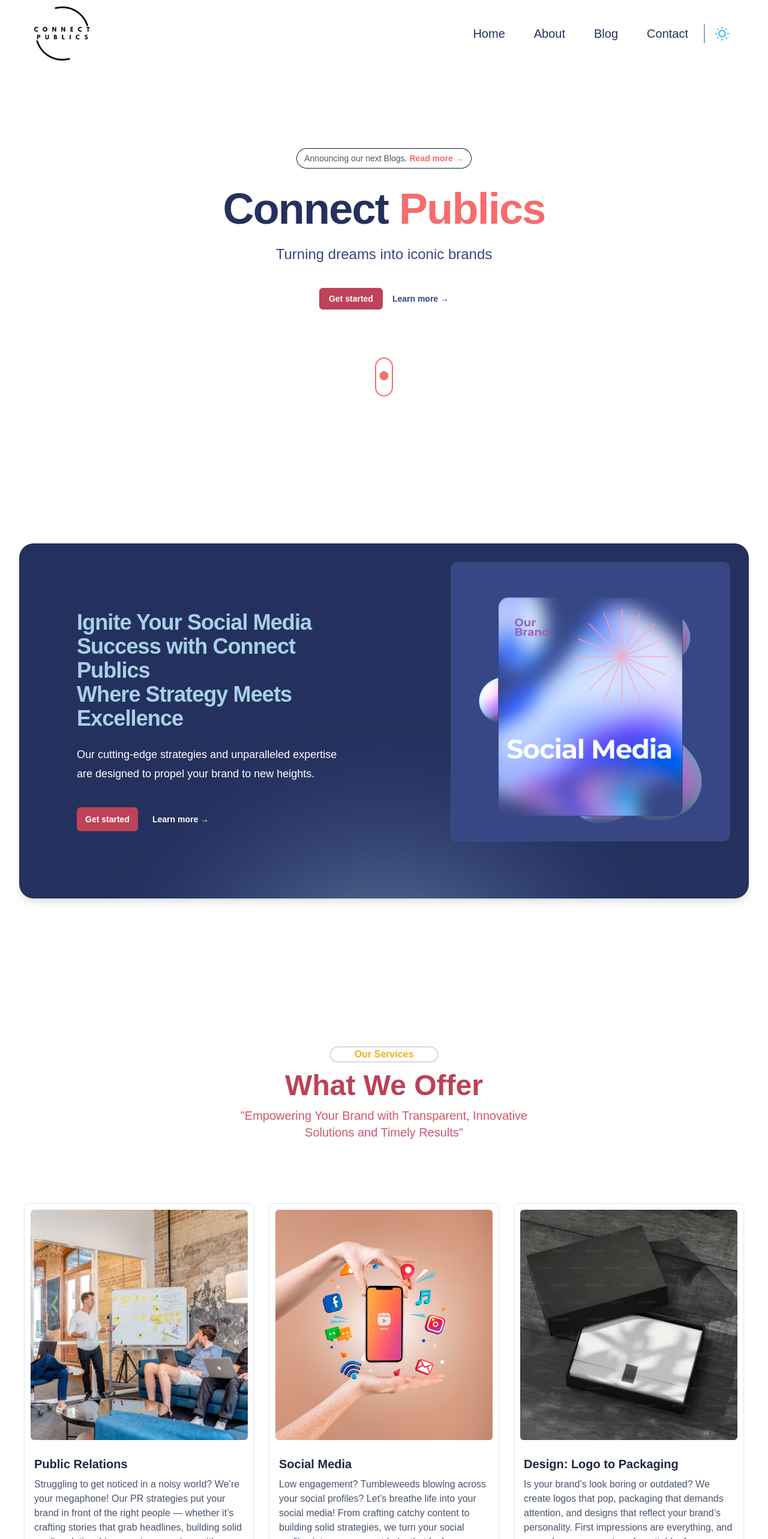
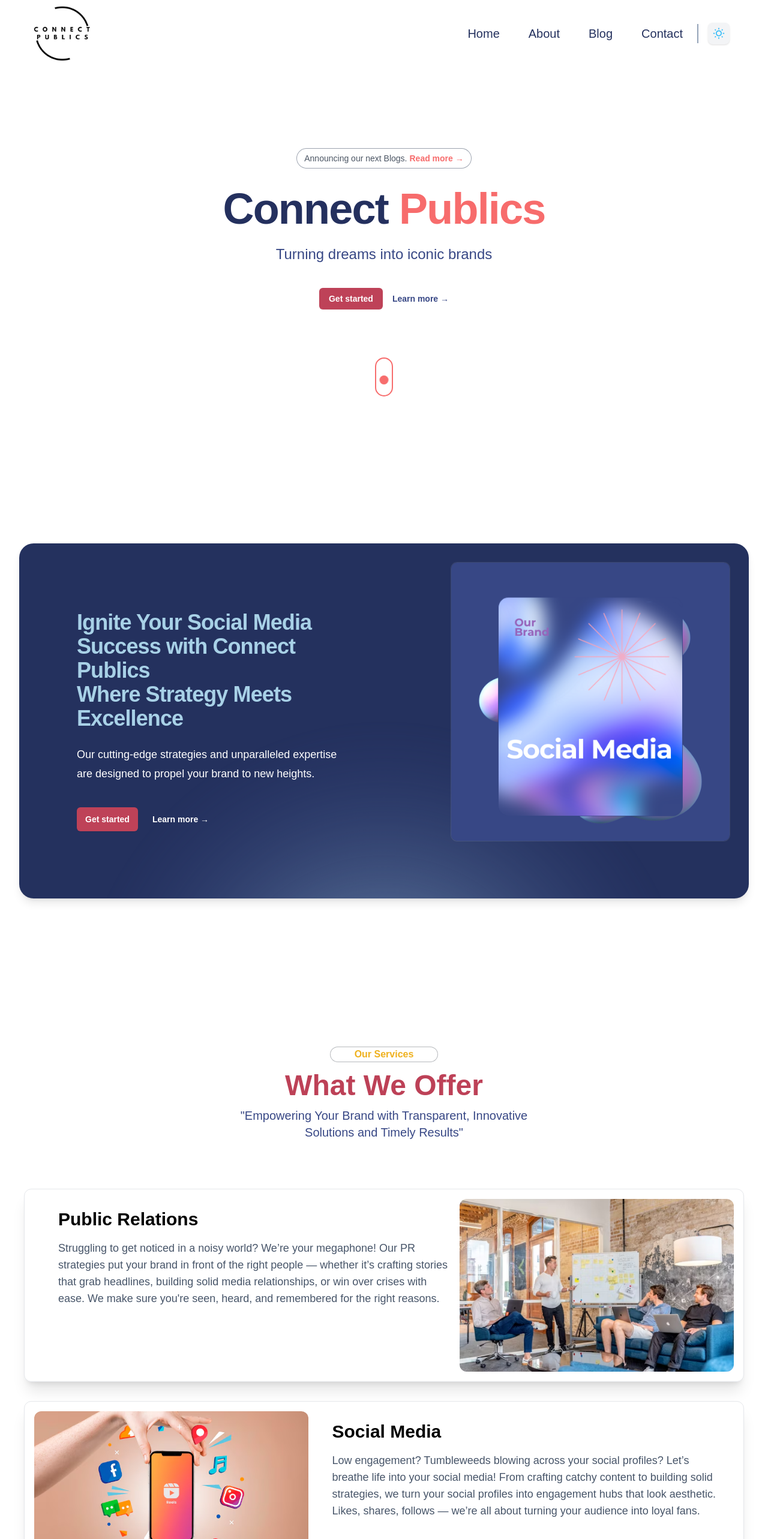
Before and after one commit to Sumit262601/Connect-Public, a React (Vite) app in the folder client/: page / in a window 1280 px wide. Shown: the top 2566 px of the page at 60% size. Built offline with nearby package versions, Linux system fonts and the light colour scheme; a web font is replaced by a local one.

Commit message:
Change UI

```diff
--- a/client/src/components/Blog.jsx
+++ b/client/src/components/Blog.jsx
@@ -1,14 +1,16 @@
-import React, { useEffect, useState } from 'react';
+import React, { useEffect, useState, useContext } from 'react';
 import Navbar from './Navbar';
 import Footer from './Footer';
 import Brand from '../components/Brand';
 import PageNotFound from '../admin/pages/PageNotFound';
 import { BLOGS_API, UPLOAD_IMAGE_API } from '../constant/constant';
+import { DarkModeContext } from '../context/DarkModeContext'; // Import DarkModeContext
 
 const Blog = () => {
     const [blogs, setBlogs] = useState([]);
     const [loading, setLoading] = useState(true);
     const [error, setError] = useState(null);
+    const { darkMode } = useContext(DarkModeContext); // Use DarkModeContext
 
     // Fetch blogs data from the backend
     useEffect(() => {
@@ -21,7 +23,7 @@
                 const data = await response.json();
                 setBlogs(data);
             } catch (err) {
-                <PageNotFound />
+                <PageNotFound />;
             } finally {
                 setLoading(false);
             }
@@ -33,35 +35,58 @@
         <>
             <Navbar />
             <Brand />
-            <div className="flex flex-col mb-6 mt-20 px-5 lg:px-12 sm:px-4">
+            <div className={`flex flex-col mb-6 mt-20 px-5 lg:px-12 sm:px-4`}>
                 {loading ? (
-                    <div className="text-center text-gray-500">Loading...</div>
+                    // Skeleton Loader
+                    <div className="space-y-6">
+                        {Array(6).fill().map((_, index) => (
+                            <div
+                                key={index}
+                                className={`animate-pulse flex flex-col md:flex-row md:space-x-6 space-y-6 md:space-y-0 rounded-xl shadow-md p-4 max-w-full ${darkMode ? 'bg-gray-900' : 'bg-white'} mb-8`}
+                            >
+                                {/* Skeleton Image Section */}
+                                <div className="w-full md:w-1/2 lg:w-2/5 bg-gray-300 rounded-xl h-64 sm:h-72"></div>
+
+                                {/* Skeleton Content Section */}
+                                <div className="w-full md:w-1/2 lg:w-3/5 flex flex-col space-y-4 p-4">
+                                    <div className="bg-gray-300 w-20 h-5 rounded-full"></div>
+                                    <div className="bg-gray-300 w-3/4 h-8 rounded-xl"></div>
+                                    <div className="bg-gray-300 w-full h-4 rounded-xl"></div>
+                                    <div className="bg-gray-300 w-1/3 h-4 rounded-xl"></div>
+                                    <div className="bg-gray-300 w-1/2 h-6 rounded-full"></div>
+                                </div>
+                            </div>
+                        ))}
+                    </div>
                 ) : error ? (
-                    <div className="text-center text-red-500">Error: {error}</div>
+                    <PageNotFound />
                 ) : blogs.length > 0 ? (
                     blogs.map((blog) => (
                         <div
                             key={blog._id}
-                            className="flex flex-col md:flex-row md:space-x-6 space-y-6 md:space-y-0 rounded-xl shadow-md shadow-gray-400 p-4 max-w-full bg-white mb-8"
+                            className={`flex flex-col md:flex-row md:space-x-6 border space-y-6 md:space-y-0 rounded-xl p-4 max-w-full mb-8
+                            ${darkMode ? 'bg-gray-700 text-gray-300' : 'bg-[#ffffff] text-gray-800'}
+                            shadow-xl`}
                         >
                             {/* Image Section */}
                             <div className="w-full md:w-1/2 lg:w-2/5">
                                 <img
                                     src={`${UPLOAD_IMAGE_API}/${blog.images}`}
-                                    alt={blog.title}
-                                    className="rounded-xl w-full h-64 sm:h-72 md:h-full object-cover"
+                                    alt="Blog Img"
+                                    className="rounded-xl w-full h-48 sm:h-62 md:h-64 lg:h-96 object-cover"
                                 />
                             </div>
                             {/* Content Section */}
-                            <div className="w-full md:w-1/2 lg:w-3/5 bg-white flex flex-col space-y-4 p-4">
-                                <div className="bg-gray-200 w-max px-4 py-1 rounded-full text-xs font-medium text-gray-800">
+                            <div className="w-full md:w-1/2 lg:w-3/5 flex flex-col space-y-4 p-4">
+                                <div className={`w-max px-4 py-1 rounded-full text-xs font-medium
+                                ${darkMode ? 'bg-slate-200 text-gray-900' : 'bg-gray-200 text-gray-800'}`}>
                                     Blog's
                                 </div>
-                                <h3 className="font-black text-gray-800 text-2xl sm:text-3xl">{blog.title}</h3>
-                                <p className="text-gray-500 text-base sm:text-lg">{blog.description}</p>
+                                <h3 className="font-black text-2xl sm:text-3xl">{blog.title}</h3>
+                                <p className="text-base sm:text-lg">{blog.description}</p>
                                 <div className="flex items-center space-x-2">
                                     <span className="font-semibold text-md">Author:</span>
-                                    <p className="text-[#314078] leading-none text-md">Connect Publics</p>
+                                    <p className={`${darkMode ? 'text-[#ffffff]' : 'text-[#BE4258] leading-none text-md'}`}>Connect Publics</p>
                                 </div>
                             </div>
                         </div>
@@ -70,6 +95,7 @@
                     <PageNotFound />
                 )}
             </div>
+
             <Footer />
         </>
     );
--- a/client/src/components/Brand.jsx
+++ b/client/src/components/Brand.jsx
@@ -4,7 +4,7 @@
 const HeroSection = () => {
     return (
         <div
-            className="h-96 sm:h-auto p-6 sm:p-8 md:p-12 lg:p-16 xl:p-20 text-white text-center flex items-center justify-center"
+            className="h-96 sm:h-auto p-6 sm:p-32 md:p-32 lg:p-18 xl:p-32 text-white text-center flex items-center justify-center"
             style={{
                 backgroundImage: `url(${bgImage})`,
                 backgroundSize: 'cover',
--- a/client/src/components/HeroSection.jsx
+++ b/client/src/components/HeroSection.jsx
@@ -9,7 +9,7 @@
     <div className={`relative px-4 pt-14 lg:px-8 ${darkMode ? 'bg-dark' : 'bg-transparent'}`}>
       <div className="mx-auto max-w-2xl py-20 sm:py-32 lg:py-20">
         <div className="hidden sm:mb-8 sm:flex sm:justify-center">
-          <div className={`relative flex gap-1 rounded-full px-3 py-1 text-sm leading-6 ${darkMode ? 'text-gray-300 ring-1 ring-gray-500 hover:ring-gray-600' : 'text-gray-600 ring-1 ring-gray-900 hover:ring-gray-900/20'}`}>
+          <div className={`relative flex gap-1 rounded-full px-3 py-1 text-sm leading-6 ${darkMode ? 'text-gray-300 ring-1 ring-gray-500 hover:ring-gray-600' : 'text-gray-600 ring-1 ring-gray-400 hover:ring-gray-900/20'}`}>
             Announcing our next Blogs.{' '}
             <Link to="/blog">
               <p className={`font-semibold ${darkMode ? 'text-white' : 'text-[#F76C6C]' }`}>
--- a/client/src/components/Navbar.jsx
+++ b/client/src/components/Navbar.jsx
@@ -58,7 +58,7 @@
                             </li>
                         </Link>
                     </ul>
-                    <hr className='ml-2 w-1 h-8 border-r-2 border-r-slate-400' />
+                    <hr className='ml-2 h-8 border bg-slate-400 border-slate-400' />
                     {/* Theme Toggle */}
                     <Them />
                 </div>
@@ -88,12 +88,9 @@
                     </ul>
                 </div>
                 {/* Hamburger menu icon */}
-                <div className="flex items-center justify-center lg:hidden gap-6">
-                    <Them />
-                    <button className='block lg:hidden z-10' onClick={handleClick}>
-                        {click ? <FaTimes size={25} className='text-white' /> : <CiMenuFries size={25} className='text-[#AD3E53]' />}
-                    </button>
-                </div>
+                <button className='block lg:hidden z-10' onClick={handleClick}>
+                    {click ? <FaTimes size={25} className='text-white' /> : <CiMenuFries size={25} className='text-[#AD3E53]' />}
+                </button>
             </div>
         </nav>
     );
--- a/client/src/components/Service.jsx
+++ b/client/src/components/Service.jsx
@@ -21,19 +21,20 @@
                         <h2 className={`mb-3 text-4xl md:text-5xl font-bold leading-[1.2] ${darkMode ? 'text-[#ffffff]' : 'text-[#BD4157]'}`}>
                             What We Offer
                         </h2>
-                        <p className={`text-base md:text-lg lg:text-xl text-body-color ${darkMode ? 'text-gray-400' : 'text-[#D5536D]'}`}>
+                        <p className={`text-base md:text-lg lg:text-xl text-body-color ${darkMode ? 'text-gray-400' : 'text-[#374785]'}`}>
                             "Empowering Your Brand with Transparent, Innovative Solutions and Timely Results"
                         </p>
                     </div>
                 </div>
             </div>
-            <div className="grid grid-cols-1 sm:grid-cols-2 lg:grid-cols-3 gap-6 px-10">
+            <div className="px-10">
                 {serviceCards.map((item, index) => (
                     <ServiceCard
                         key={index}
                         title={item.title}
                         description={item.description}
                         image={item.image}
+                        reverse={index % 2 == 0}
                     />
                 ))}
             </div>
--- a/client/src/components/ServiceCard.jsx
+++ b/client/src/components/ServiceCard.jsx
@@ -1,20 +1,25 @@
-import React from 'react';
+import React, { useContext } from 'react';
+import { DarkModeContext } from '../context/DarkModeContext';
 
-const ServiceCard = ({ title, description, image }) => {
+const ServiceCard = ({ title, description, image, reverse }) => {
+  const { darkMode } = useContext(DarkModeContext);
+
   return (
-    <div className="relative flex flex-col my-6 bg-white shadow-sm border border-slate-200 rounded-lg w-full max-w-sm sm:max-w-md md:max-w-lg lg:max-w-xl xl:max-w-2xl">
-      <div className="relative h-48 sm:h-60 md:h-72 lg:h-80 xl:h-96 m-2.5 overflow-hidden text-white rounded-md">
+    <div
+      className={`flex flex-col md:flex-row ${reverse ? 'md:flex-row-reverse' : ''} md:space-x-6 border ${darkMode ? 'border-white' : ''}
+      space-y-6 md:space-y-0 rounded-xl shadow-xl p-4 max-w-full mb-8
+      ${darkMode ? 'bg-gray-800 text-white' : 'bg-white text-black'}`}
+    >
+      <div className="w-full md:w-1/2 lg:w-2/5">
         <img
-          className="w-full h-full object-cover"
           src={image}
           alt={title}
+          className="rounded-xl w-full h-48 md:h-64 lg:h-72 object-cover"
         />
       </div>
-      <div className="p-4">
-        <h6 className="mb-2 text-slate-800 text-lg sm:text-xl font-semibold">
-          {title}
-        </h6>
-        <p className="text-slate-600 text-sm sm:text-base leading-normal font-light">
+      <div className="w-full md:w-1/2 lg:w-3/5 flex flex-col space-y-4 p-4">
+        <h3 className="font-black text-2xl sm:text-3xl">{title}</h3>
+        <p className={`${darkMode ? 'text-slate-300' : 'text-slate-600'} text-base sm:text-lg`}>
           {description}
         </p>
       </div>
--- a/client/src/constant/Them.jsx
+++ b/client/src/constant/Them.jsx
@@ -6,11 +6,10 @@
 const Them = () => {
     const { darkMode, toggleDarkMode } = useContext(DarkModeContext);
 
-
     return (
-        <div className="ml-4 mt-2 cursor-pointer items-center text-[#38BDF8]">
-            <button onClick={toggleDarkMode}>
-                {darkMode ? <BsMoonStars size={20} /> : <MdOutlineWbSunny size={25} />}
+        <div className="ml-4 cursor-pointer items-center text-[#38BDF8]">
+            <button onClick={toggleDarkMode} className={`${darkMode ? 'bg-white p-2 rounded-lg' : ' bg-gray-100 shadow rounded-lg p-2'}`}>
+                {darkMode ? <BsMoonStars size={20} /> : <MdOutlineWbSunny size={20} />}
             </button>
         </div>
     )
```
